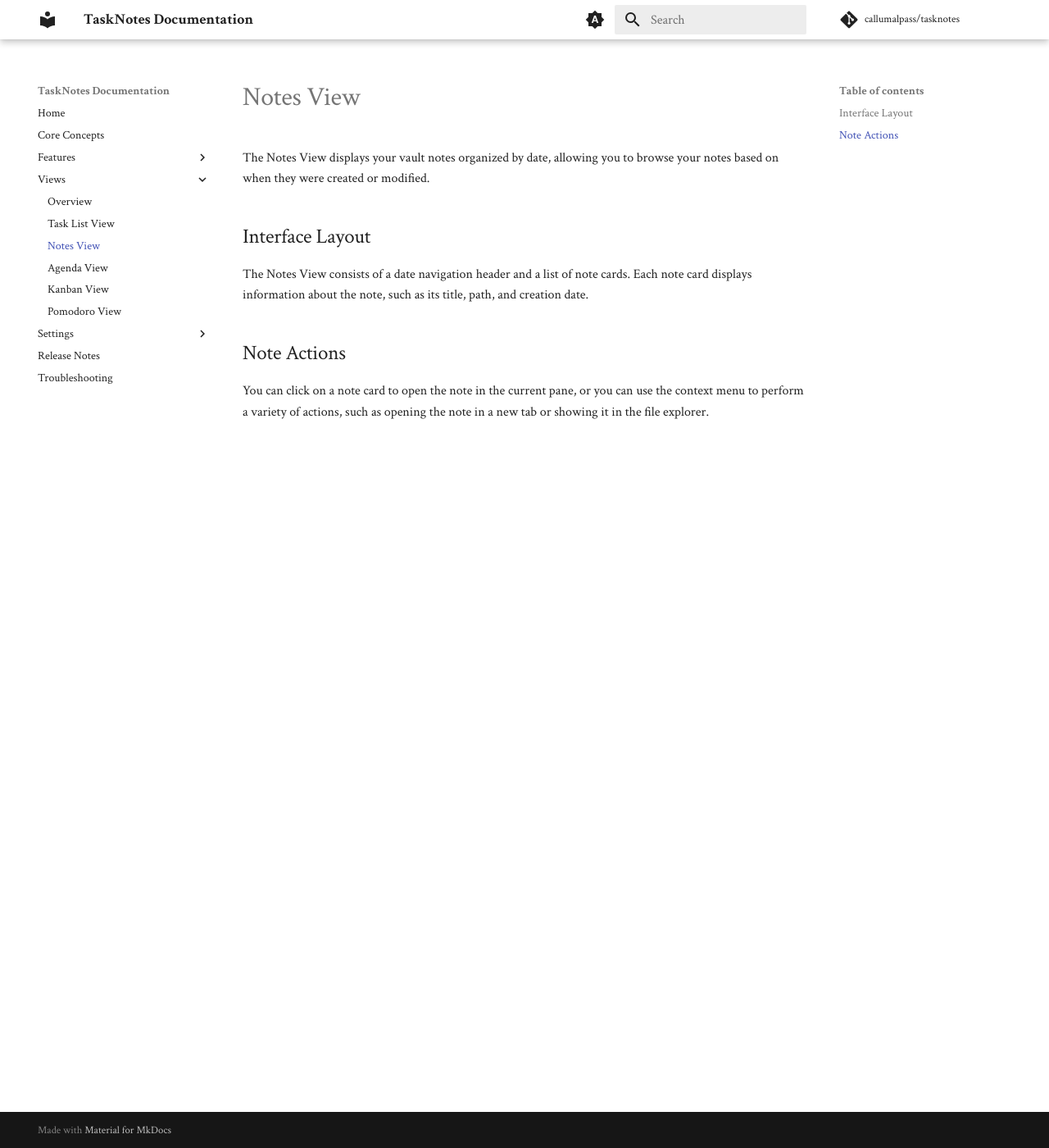
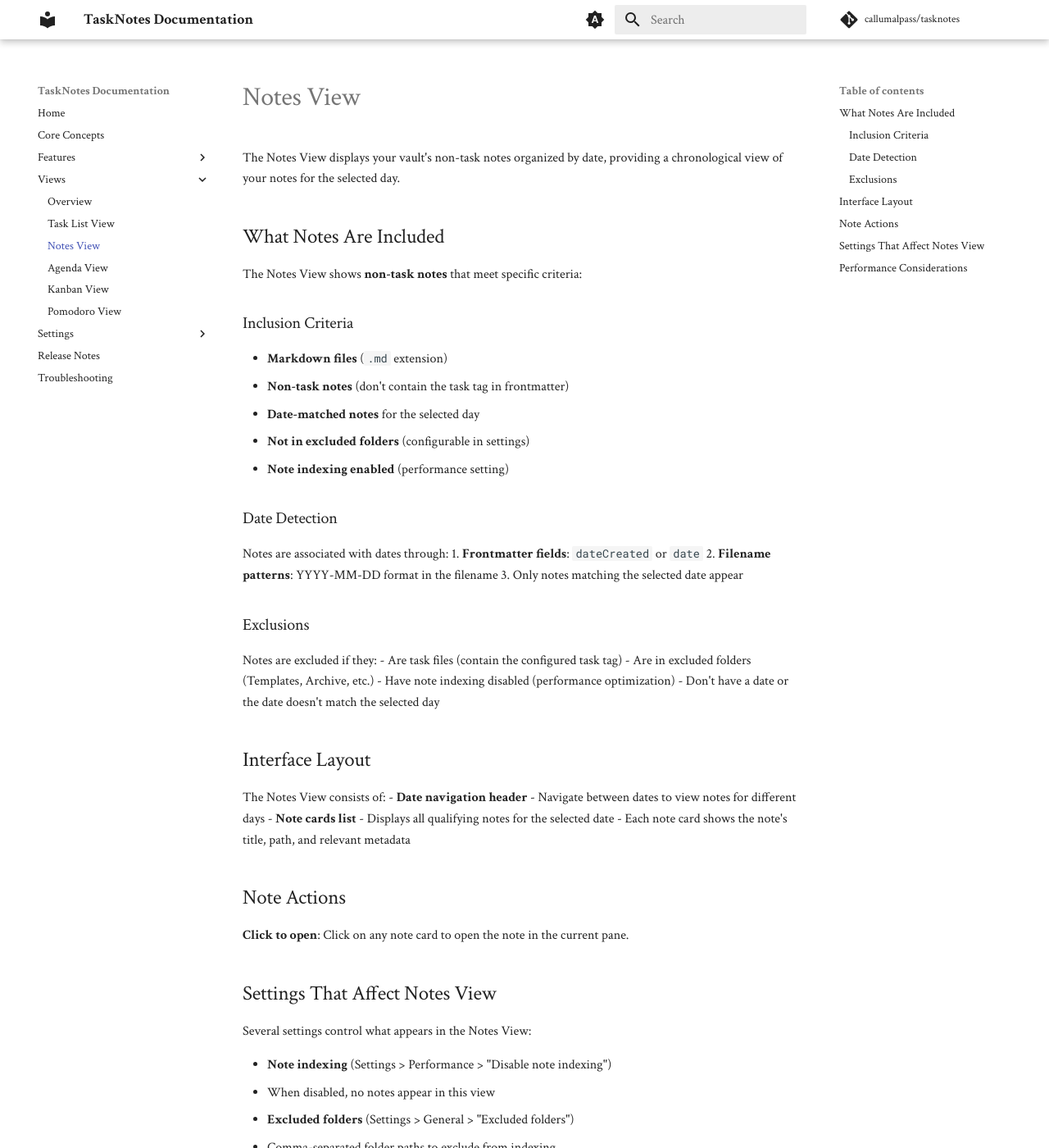
Before and after one commit to thisisthedave/tasknotes, an MkDocs documentation site: the page built from docs/views/notes-view.md, in a window 1280 px wide and 1400 px high. Shown: the whole window at 82% size. Built offline with MkDocs 1.6.1 and Material for MkDocs 9.7.7, drawn with Linux system fonts in a browser that asks for light colours; comment, search, counter and statistics services are not loaded; some of the changed text lies outside the part shown.

Commit message:
docs: Update documentation for auto-stop time tracking and Notes view
- Add auto-stop time tracking feature documentation to time management
- Move auto-stop settings to advanced settings under Pomodoro section
- Completely rewrite Notes view documentation with accurate inclusion criteria
- Remove incorrect context menu information from Notes view
- Add detailed settings and performance guidance for Notes view

```diff
--- a/docs/views/notes-view.md
+++ b/docs/views/notes-view.md
@@ -1,11 +1,56 @@
 # Notes View
 
-The Notes View displays your vault notes organized by date, allowing you to browse your notes based on when they were created or modified.
+The Notes View displays your vault's non-task notes organized by date, providing a chronological view of your notes for the selected day.
+
+## What Notes Are Included
+
+The Notes View shows **non-task notes** that meet specific criteria:
+
+### Inclusion Criteria
+- **Markdown files** (`.md` extension)
+- **Non-task notes** (don't contain the task tag in frontmatter)
+- **Date-matched notes** for the selected day
+- **Not in excluded folders** (configurable in settings)
+- **Note indexing enabled** (performance setting)
+
+### Date Detection
+Notes are associated with dates through:
+1. **Frontmatter fields**: `dateCreated` or `date`
+2. **Filename patterns**: YYYY-MM-DD format in the filename
+3. Only notes matching the selected date appear
+
+### Exclusions
+Notes are excluded if they:
+- Are task files (contain the configured task tag)
+- Are in excluded folders (Templates, Archive, etc.)
+- Have note indexing disabled (performance optimization)
+- Don't have a date or the date doesn't match the selected day
 
 ## Interface Layout
 
-The Notes View consists of a date navigation header and a list of note cards. Each note card displays information about the note, such as its title, path, and creation date.
+The Notes View consists of:
+- **Date navigation header** - Navigate between dates to view notes for different days
+- **Note cards list** - Displays all qualifying notes for the selected date
+- Each note card shows the note's title, path, and relevant metadata
 
 ## Note Actions
 
-You can click on a note card to open the note in the current pane, or you can use the context menu to perform a variety of actions, such as opening the note in a new tab or showing it in the file explorer.
+**Click to open**: Click on any note card to open the note in the current pane.
+
+## Settings That Affect Notes View
+
+Several settings control what appears in the Notes View:
+
+- **Note indexing** (Settings > Performance > "Disable note indexing")
+  - When disabled, no notes appear in this view
+- **Excluded folders** (Settings > General > "Excluded folders")
+  - Comma-separated folder paths to exclude from indexing
+- **Task tag** (Settings > General)
+  - Notes with this tag are treated as tasks and excluded from Notes view
+
+## Performance Considerations
+
+For large vaults, you can:
+- Disable note indexing entirely to improve performance
+- Add frequently-changing folders (like Templates) to excluded folders
+- Note that disabling note indexing will hide the Notes view entirely
```
Also changed, not shown: docs/features/time-management.md (+12 -0 lines), docs/settings/advanced-settings.md (+6 -0 lines).
